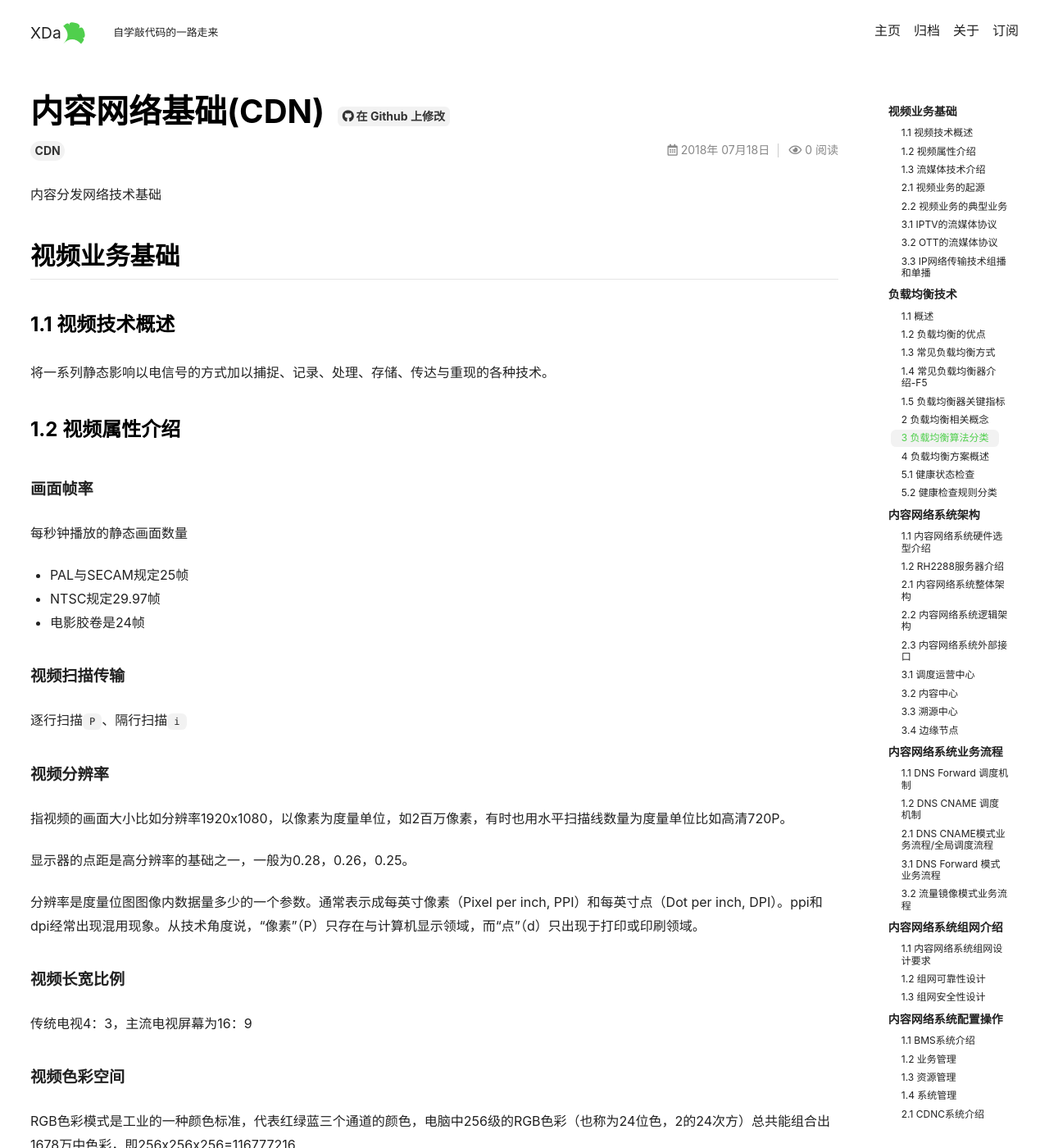
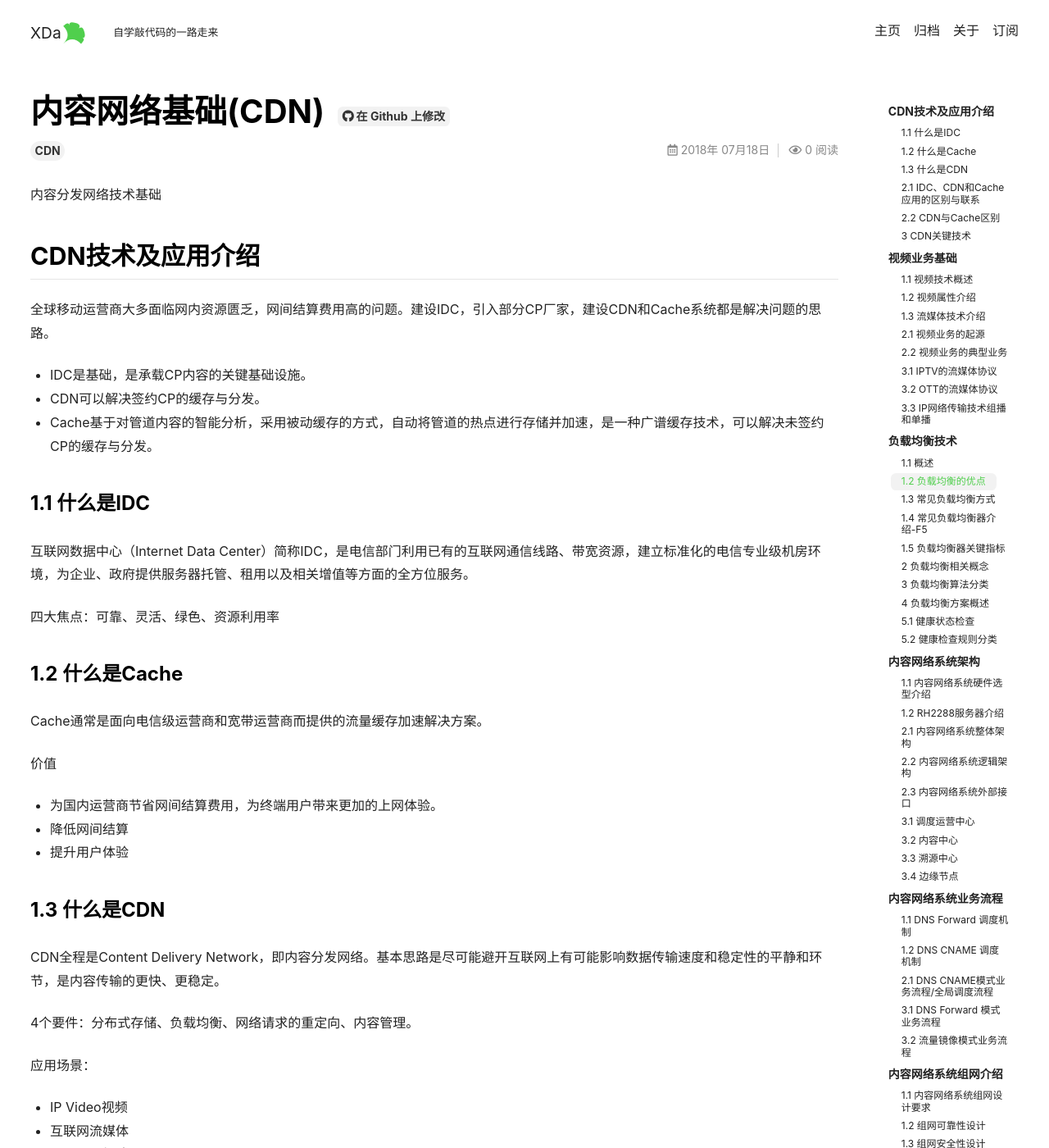
Before and after one commit to thianda91/thianda91.github.io, a Jekyll site: the page built from _posts/2018-07-19-content-deliver-network.md, in a window 1280 px wide and 1400 px high. Shown: the whole window at 82% size. Built offline with Jekyll 4.4.1, drawn with Linux system fonts in a browser that asks for light colours; nearby versions of some CDN libraries; comment, search, counter and statistics services are not loaded; some of the changed text lies outside the part shown.

Commit message:
update cdn

```diff
--- a/_includes/header.html
+++ b/_includes/header.html
@@ -3,7 +3,7 @@
     <div class="logo">
 	{%- include snippets/get-nav-url.html -%}
 	 {%- if site.title -%}
-      <a title="{%- if site.description -%}{{ site.description }}{%- endif -%}" href="{{ __return }}">{{ site.title }}</a>
+      <a title="{%- if site.description -%}{{ site.description }}{%- endif -%}" href="{{ site.paths.root }}">{{ site.title }}</a>
     {%- endif -%}
     {%- include svg/logo.svg -%}
     {%- assign __path = site.paths.root | default: site.data.variables.default.paths.root  -%}
--- a/_posts/2018-07-19-content-deliver-network.md
+++ b/_posts/2018-07-19-content-deliver-network.md
@@ -11,6 +11,65 @@
  内容分发网络技术基础
 
 <!-- more -->
+
+## CDN技术及应用介绍
+
+全球移动运营商大多面临网内资源匮乏，网间结算费用高的问题。建设IDC，引入部分CP厂家，建设CDN和Cache系统都是解决问题的思路。
+
+- IDC是基础，是承载CP内容的关键基础设施。
+- CDN可以解决签约CP的缓存与分发。
+- Cache基于对管道内容的智能分析，采用被动缓存的方式，自动将管道的热点进行存储并加速，是一种广谱缓存技术，可以解决未签约CP的缓存与分发。
+
+### 1.1 什么是IDC
+
+互联网数据中心（Internet Data Center）简称IDC，是电信部门利用已有的互联网通信线路、带宽资源，建立标准化的电信专业级机房环境，为企业、政府提供服务器托管、租用以及相关增值等方面的全方位服务。
+
+四大焦点：可靠、灵活、绿色、资源利用率
+
+### 1.2 什么是Cache
+
+Cache通常是面向电信级运营商和宽带运营商而提供的流量缓存加速解决方案。
+
+价值
+
+- 为国内运营商节省网间结算费用，为终端用户带来更加的上网体验。
+- 降低网间结算
+- 提升用户体验
+
+### 1.3 什么是CDN
+
+CDN全程是Content Delivery Network，即内容分发网络。基本思路是尽可能避开互联网上有可能影响数据传输速度和稳定性的平静和环节，是内容传输的更快、更稳定。
+
+4个要件：分布式存储、负载均衡、网络请求的重定向、内容管理。
+
+应用场景：
+
+- IP Video视频
+- 互联网流媒体
+- web网页加速
+- 文件下载
+- 应用加速
+
+### 2.1 IDC、CDN和Cache应用的区别与联系
+
+### 2.2 CDN与Cache区别
+
+- CDN负责计划好的可管理内容
+- CDN负责可DNS调度的内容
+- Cache还需要负责计划外的不可管理内容
+- Cache还需要负责DNS不可调度的内容
+- Cache负责P2P业务缓存加速
+
+CDN就是可以调度的Cache，Cache需要和CDN长期共存。
+
+### 3 CDN关键技术
+
+- 内容路由技术
+-  内容分发技术
+-  内容缓存技术
+-  内容管理技术
+-  其他技术-动态内容加速
+-  其他技术-HTTPS加速
 
 ## 视频业务基础
 
```
